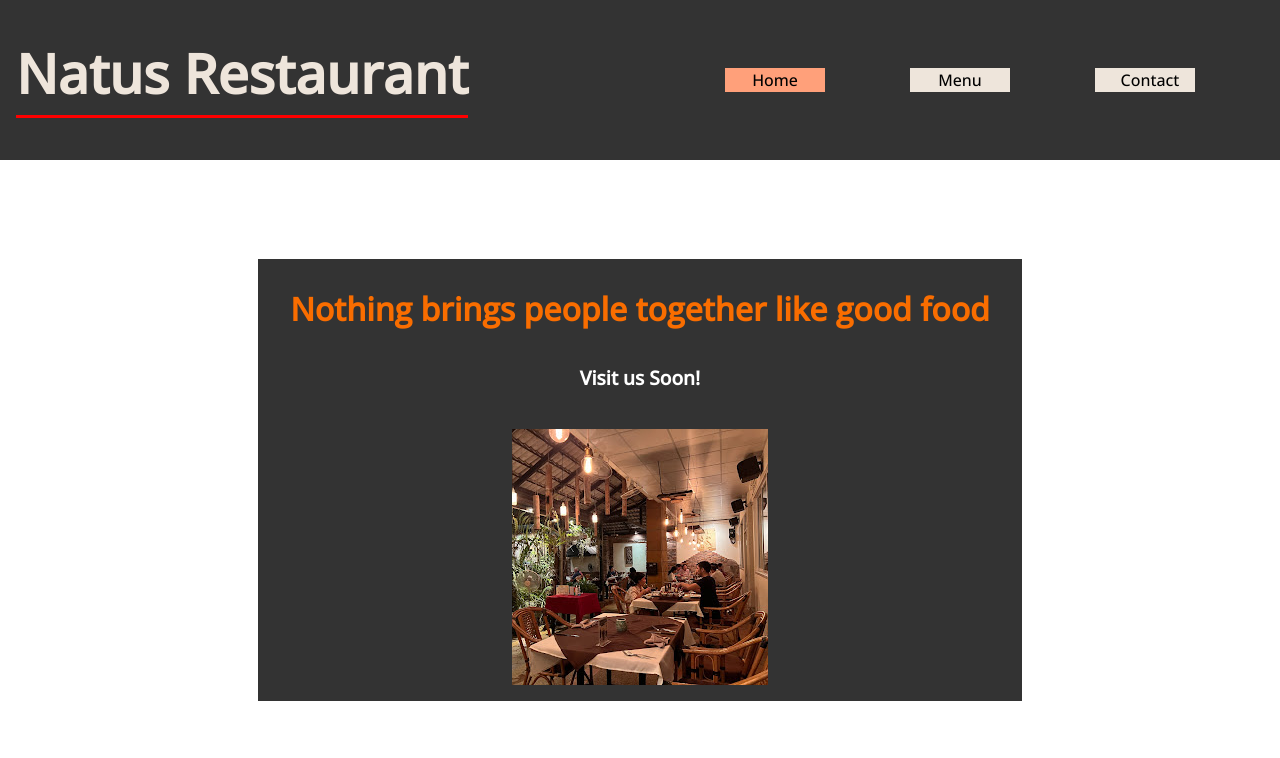
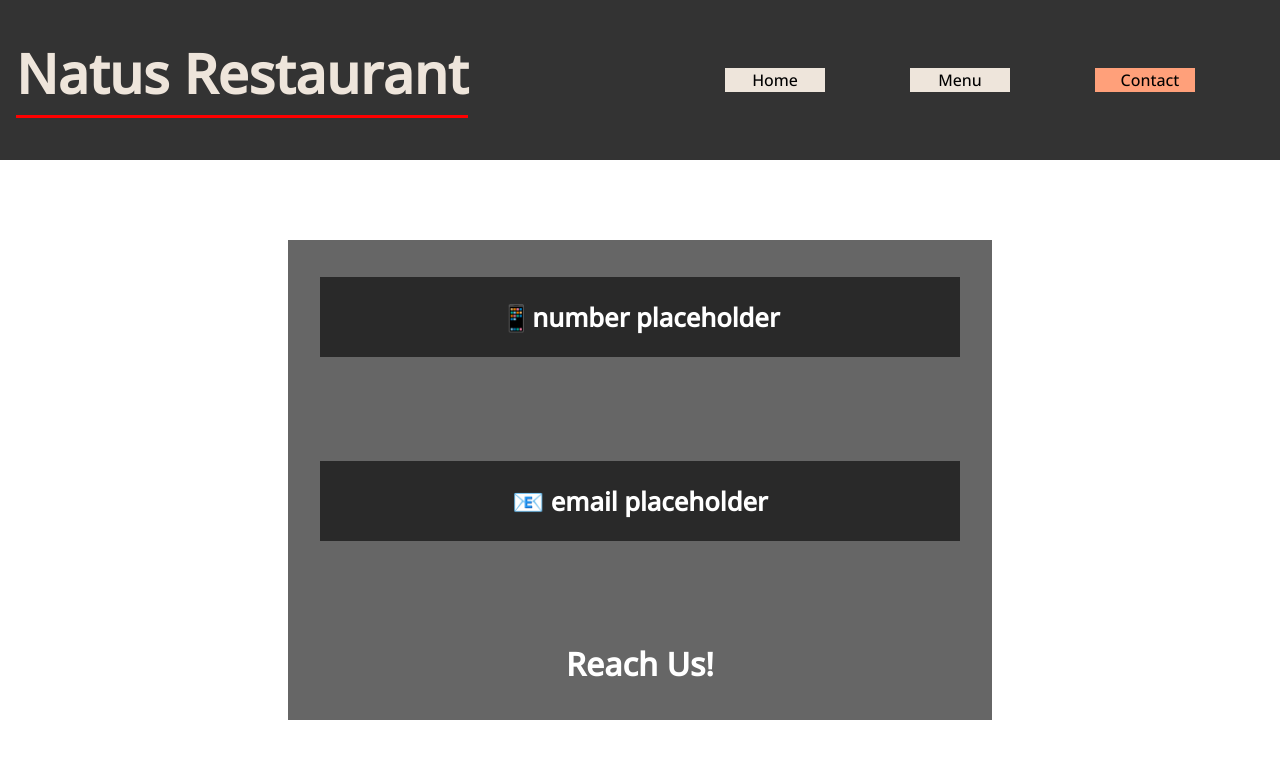
Before and after one commit to Prox2005/Restaurant-Page, a website built with webpack: page dist/index.html in a window 1280 px wide. Both pictures are taken after a click on the button "Contact". Built offline with nearby package versions, Linux system fonts and the light colour scheme; files whose address does not match are found by name.

Commit message:
Add the contact interface to the project

```diff
--- a/src/index.js
+++ b/src/index.js
@@ -4,6 +4,8 @@
 
 import content from "./functions/firstLoad";
 import loadMenu from "./pages/menu";
+import loadContact from "./pages/contact";
+
 import "./style.css";
 
 content();
@@ -36,6 +38,8 @@ class Page {
       loadMenu();
     } else if (this.button.classList.contains("nav__pages--home")) {
       content();
+    } else if (this.button.classList.contains("nav__pages--contact")) {
+      loadContact();
     }
   }
 }
--- /dev/null
+++ b/src/pages/contact.js
@@ -0,0 +1,32 @@
+"use strict";
+
+import header from "./header";
+import switchingPages from "../index";
+import { Element } from "./header";
+import "../style.css";
+
+export default function loadContact() {
+  const content = document.querySelector(".content");
+  content.innerHTML = "";
+  content.appendChild(header());
+  const homeButton = document.querySelector(".nav__pages--home");
+  homeButton.classList.remove("button--active");
+  const menuButton = document.querySelector(".nav__pages--menu");
+  menuButton.classList.remove("button--active");
+  const contactButton = document.querySelector(".nav__pages--contact");
+  contactButton.classList.add("button--active");
+
+  const main = new Element("main", "main").createElement();
+  const contact = new Element("section", "contact").createElement();
+  const number = new Element("h2", "contact__number", "📱number placeholder").createElement();
+  number.classList.add("contact__item");
+  const email = new Element("h2", "contact__email", "📧 email placeholder").createElement();
+  email.classList.add("contact__item");
+  const message = new Element("h1", "contact__message", "Reach Us!").createElement();
+  content.appendChild(main);
+  main.appendChild(contact);
+  contact.appendChild(number);
+  contact.appendChild(email);
+  contact.appendChild(message);
+  switchingPages();
+}
--- a/src/style.css
+++ b/src/style.css
@@ -113,6 +113,29 @@ body {
   background-color: rgba(0, 0, 0, 0.6);
 }
 
+/* contact */
+.contact {
+  display: flex;
+  flex-direction: column;
+  justify-content: space-between;
+  align-items: center;
+  height: 30rem;
+  width: max-content;
+  padding: 1rem 2rem;
+  background-color: rgba(0, 0, 0, 0.6);
+  color: white;
+  text-align: center;
+}
+
+.contact__item {
+  display: flex;
+  align-items: center;
+  justify-content: center;
+  width: 40rem;
+  height: 5rem;
+  font-size: 1.6rem;
+  background-color: rgba(0, 0, 0, 0.6);
+}
 /* media queries */
 
 @media only screen and (max-width: 970px) {
@@ -129,6 +152,20 @@ body {
   .header__restaurant-name {
     text-align: center;
     margin: 0;
+  }
+}
+
+@media only screen and (max-width: 650px) {
+  .menu__item {
+    width: 10rem;
+  }
+  .menu {
+    width: min-content;
+    gap: 2rem;
+    padding: 1.5rem;
+  }
+  .contact__item {
+    width: auto;
   }
 }
 
@@ -149,14 +186,3 @@ body {
     border: 1px solid black;
   }
 }
-
-@media only screen and (max-width: 650px) {
-  .menu__item {
-    width: 10rem;
-  }
-  .menu {
-    width: min-content;
-    gap: 2rem;
-    padding: 1.5rem;
-  }
-}
```
Also changed, not shown: dist/main.js.
